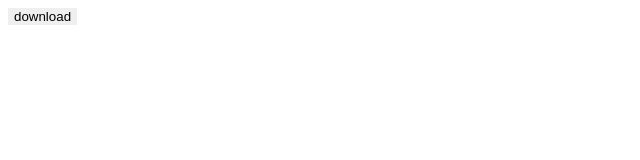
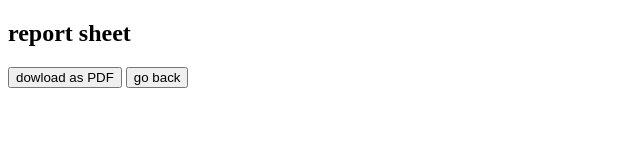
Before and after one commit to raha-mohebbi/todolist, a plain HTML site: page page2.html in a window 1280 px wide. Shown: the whole page, without its empty margins (0-640 px from the left). Drawn offline with nearby package versions, Linux system fonts and the light colour scheme.

Commit message:
feat: buttons and script src addded

```diff
--- a/page2.html
+++ b/page2.html
@@ -1,25 +1,19 @@
-<html lang="en">
+<!DOCTYPE html>
+<html lang="fa">
 <head>
+
     <meta charset="UTF-8">
-    <meta http-equiv="X-UA-Compatible" content="IE=edge">
     <meta name="viewport" content="width=device-width, initial-scale=1.0">
-    <title>Document</title>
+    <title>report sheet</title>
+
+    <script src="https://cdnjs.cloudflare.com/ajax/libs/jspdf/2.5.1/jspdf.umd.min.js"></script>
+    <link rel="stylesheet" href="style2.css">
 </head>
 <body>
- <div class="div21">
-<button class="downloadbuttonclass" > <a href="report.pdf" download="report.pdf"></a>download </button>
- </div>
-</body>
-
-<style>
-    .downloadbuttonclass{
-        border: none;
-        cursor: pointer;
-    }
-</style>
-
-
-<script>
-
-</script>
-</html>
+    <div  class="windowbackground">
+    <h2>report sheet</h2>
+    <ul id="doneTasksList"></ul>
+    <button onclick="downloadPDF()">dowload as PDF</button>
+    <button onclick="goback()">go back</button>
+</div>
+<script src="projectpage2.js"></script>
```
